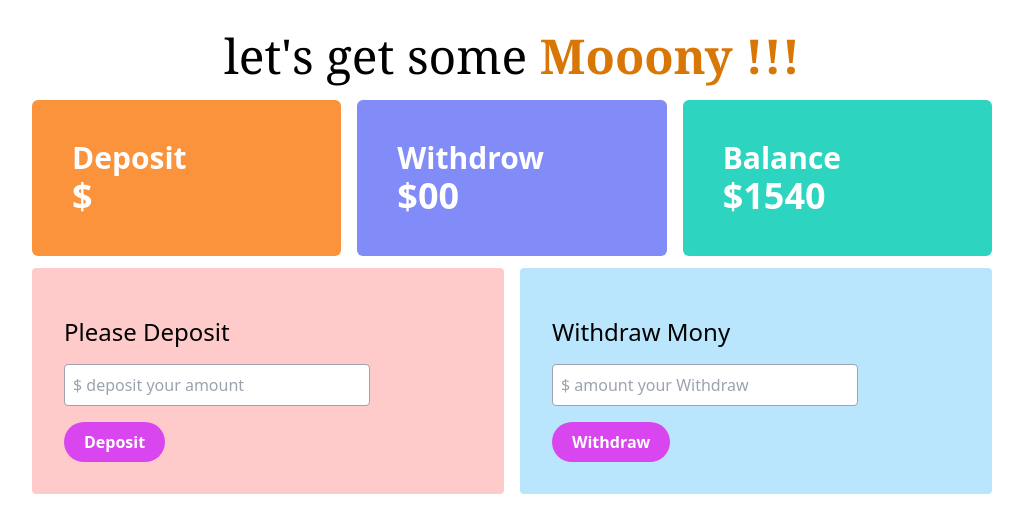
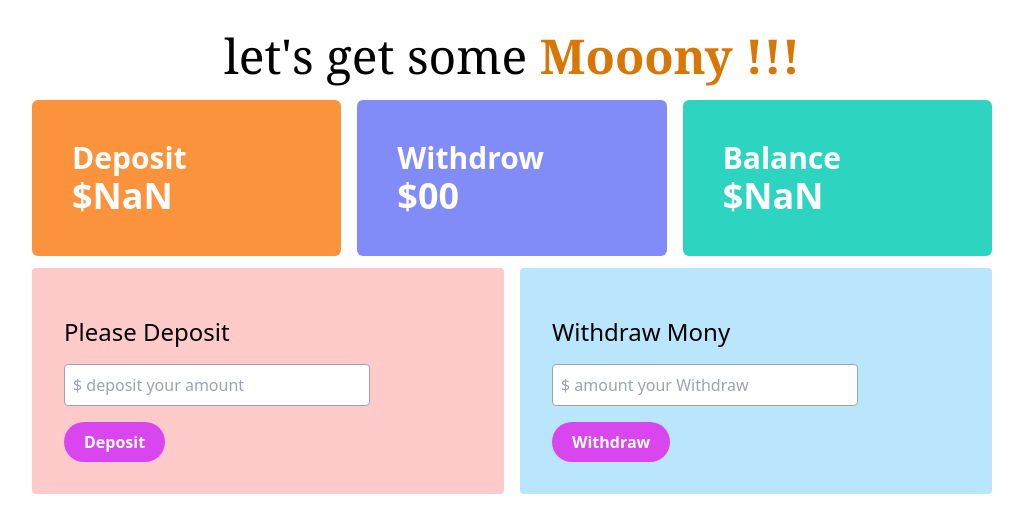
Before and after one commit to prosaiful37/Bapp-Er-Bank, a plain HTML site: page banking.html in a window 1280 px wide. Both pictures are taken after a click on the button "Deposit". Shown: the whole page, without its empty margins (128-1151 px from the left). Drawn offline with nearby package versions, Linux system fonts and the light colour scheme.

Commit message:
deposit total amount done

```diff
--- a/banking.html
+++ b/banking.html
@@ -28,7 +28,7 @@
                 </div>
                 <div class="bg-teal-400 p-10 rounded-md">
                     <h3 class="text-3xl text-white font-semibold">Balance</h3>
-                    <h4 class="text-4xl text-white font-semibold">$1540</h4>
+                    <h4 class="text-4xl text-white font-semibold">$<span id="balance-total">1240</span></h4>
                 </div>
             </div>
 
--- a/js/banking.js
+++ b/js/banking.js
@@ -1,13 +1,29 @@
 
 // handle deposite button evnt
 document.getElementById('deposit-btn').addEventListener('click', function(){
-    // get the amount deposit
+    // update deposit total
    const depositInput = document.getElementById('deposit-input');
-   const depositAmount = depositInput.value;
+   const newDepositAmountText = depositInput.value;
+   const newDepositAmount = parseFloat(newDepositAmountText);
 
 
    const depositTotal = document.getElementById('deposit-total');
-   depositTotal.innerText = depositAmount;
+   const priviousDepositText = depositTotal.innerText;
+
+   const priviousDepositAmount = parseFloat(priviousDepositText);
+   const newDepositTotal = priviousDepositAmount + newDepositAmount;
+   depositTotal.innerText = newDepositTotal;
+
+   // update account balance
+    const balanceTotal = document.getElementById('balance-total');
+
+    const balanceTotalText = balanceTotal.innerText;
+    const priviousBalanceTotal = parseFloat(balanceTotalText);
+    const newBalanceTotal = priviousBalanceTotal + newDepositAmount;
+    balanceTotal.innerText = newBalanceTotal;
+
+
+
 
    // clear the desposit input field
    depositInput.value = '';
```
